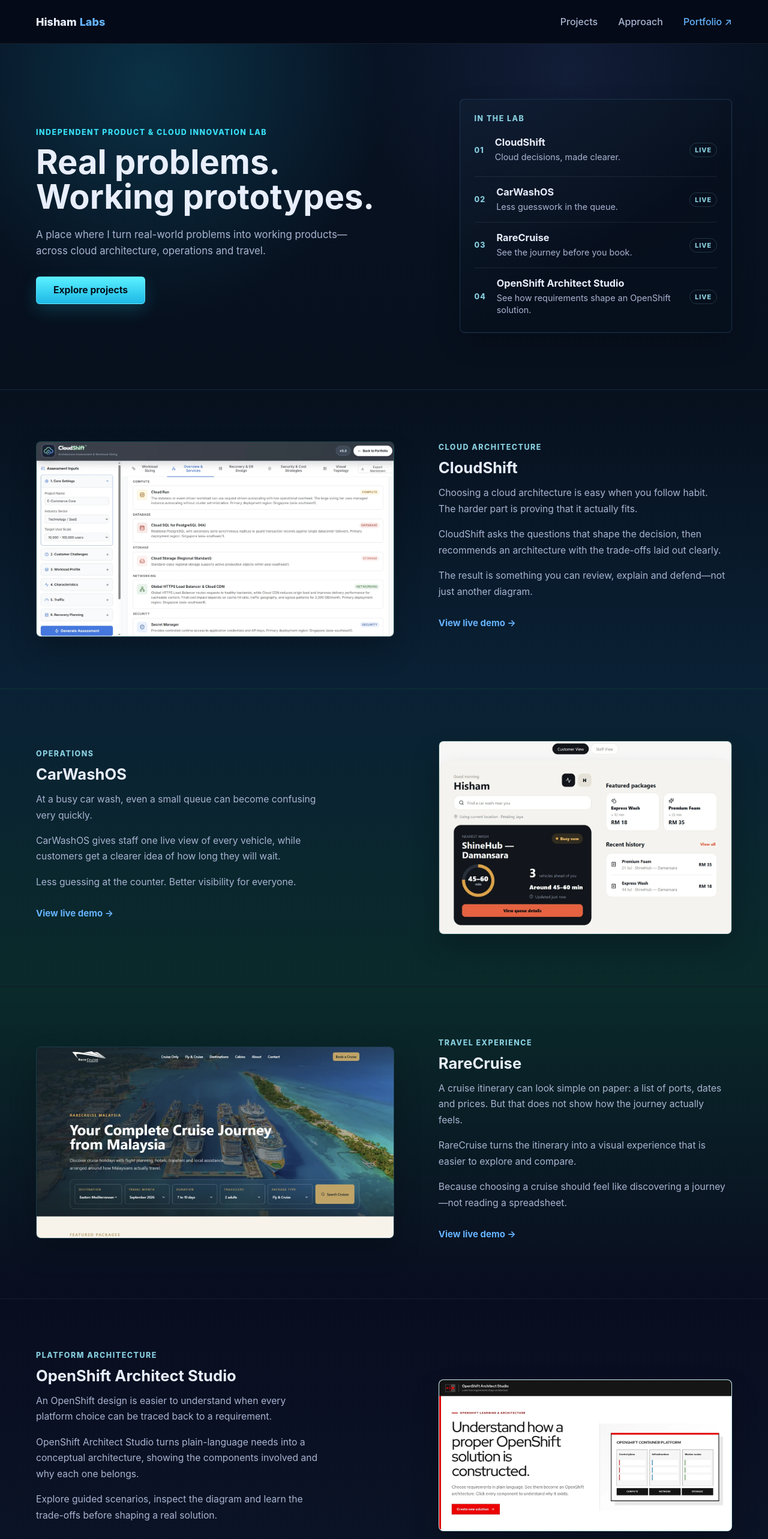
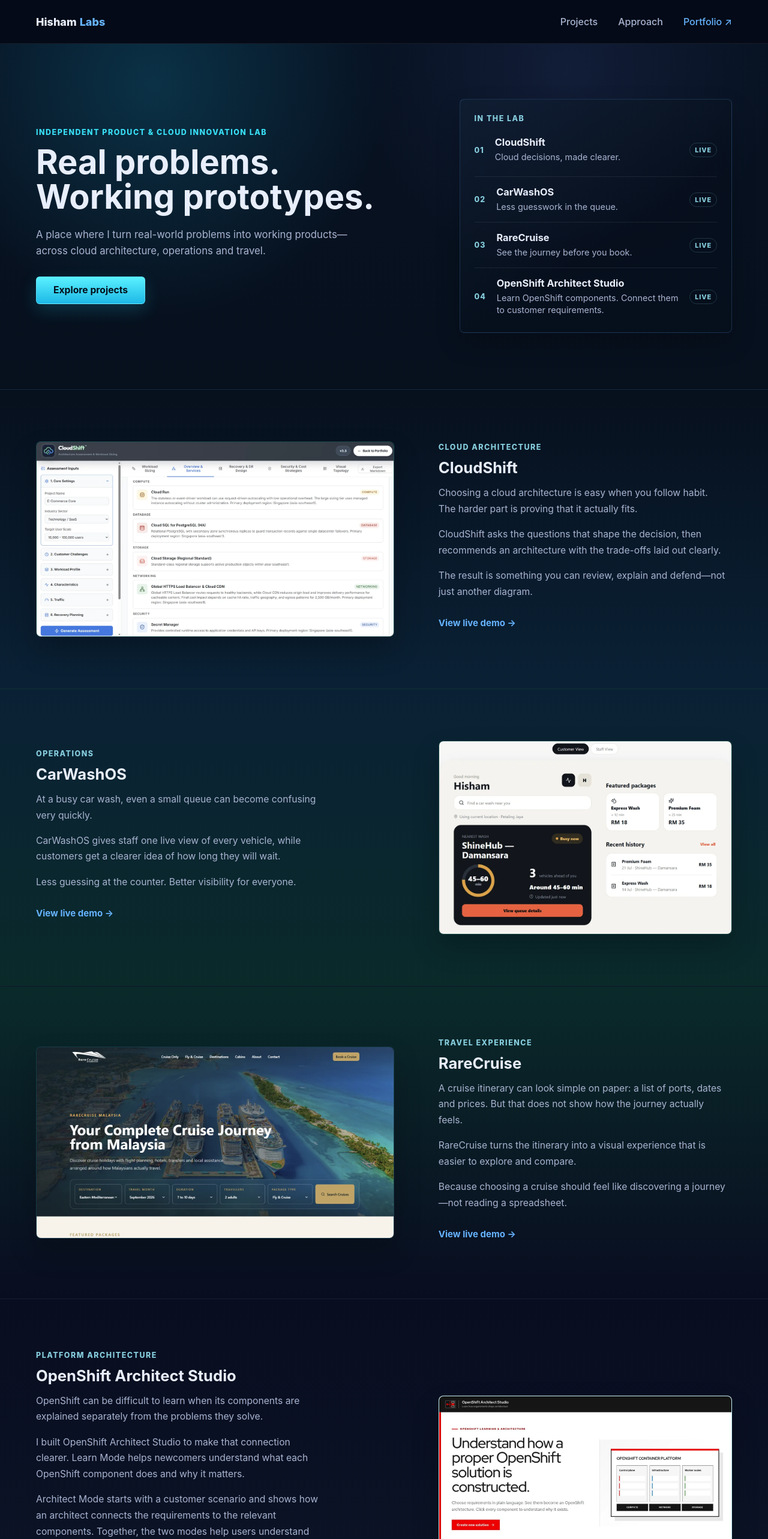
Before and after one commit to thehishamahmad/hisham-labs, a React (Vite) app: page / in a window 1280 px wide. Shown: the top 2566 px of the page at 60% size. Built offline with nearby package versions, Linux system fonts and the light colour scheme.

Commit message:
Clarify Learn and Architect Mode purpose in OpenShift portfolio copy

```diff
--- a/src/App.tsx
+++ b/src/App.tsx
@@ -80,11 +80,11 @@ const projects: Project[] = [
     category: "Platform Architecture",
     name: "OpenShift Architect Studio",
     featured: true,
-    description: "See how requirements shape an OpenShift solution.",
+    description: "Learn OpenShift components. Connect them to customer requirements.",
     statements: [
-      "An OpenShift design is easier to understand when every platform choice can be traced back to a requirement.",
-      "OpenShift Architect Studio turns plain-language needs into a conceptual architecture, showing the components involved and why each one belongs.",
-      "Explore guided scenarios, inspect the diagram and learn the trade-offs before shaping a real solution."
+      "OpenShift can be difficult to learn when its components are explained separately from the problems they solve.",
+      "I built OpenShift Architect Studio to make that connection clearer. Learn Mode helps newcomers understand what each OpenShift component does and why it matters.",
+      "Architect Mode starts with a customer scenario and shows how an architect connects the requirements to the relevant components. Together, the two modes help users understand both the platform and the reasoning behind a solution."
     ],
     url: "https://openshift.hishamlabs.com/",
     image: {
```
